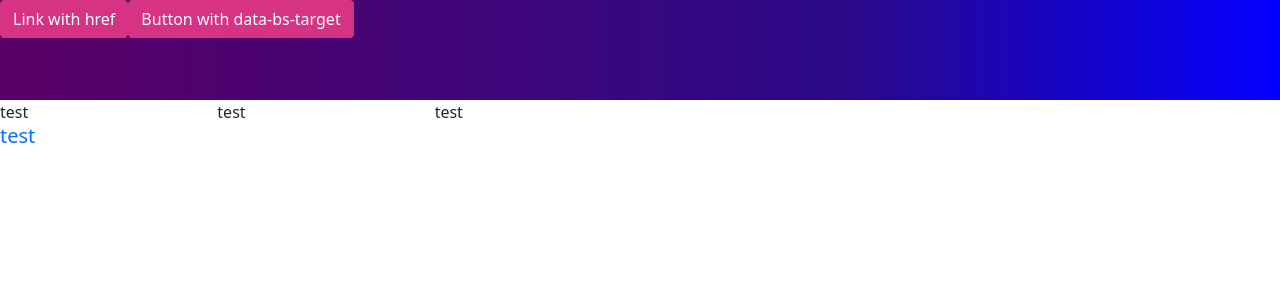
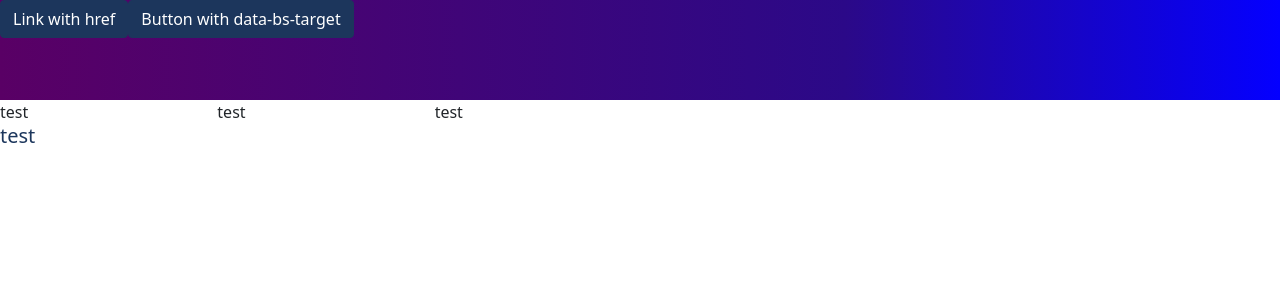
Before and after one commit to royal45mts/serius_building_web, a Next.js app: page / in a window 1280 px wide. Shown: the top 300 px of the page. Built offline with nearby package versions, Linux system fonts and the light colour scheme; no server answers.

Commit message:
update: color

```diff
--- a/styles/scss/color.module.scss
+++ b/styles/scss/color.module.scss
@@ -1,100 +1,12 @@
 // Custom.scss
-
-// Option A: Include all of Bootstrap
-
-// Include any default variable overrides here (though functions won't be available)
-
-// Then add additional custom code here
-// 5. Add additional custom code here
-// Custom.scss
-// Option B: Include parts of Bootstrap
-
-// 1. Include functions first (so you can manipulate colors, SVGs, calc, etc)
-@import "~bootstrap/scss/functions";
-
-// 2. Include any default variable overrides here
-
-// 3. Include remainder of required Bootstrap stylesheets
-@import "~bootstrap/scss/variables";
-@import "~bootstrap/scss/mixins";
-
-// 4. Include any optional Bootstrap components as you like
-@import "~bootstrap/scss/root";
-@import "~bootstrap/scss/reboot";
-@import "~bootstrap/scss/type";
-@import "~bootstrap/scss/images";
-@import "~bootstrap/scss/containers";
-@import "~bootstrap/scss/grid";
-
-// 5. Add additional custom code here
-:root {
-  --bs-blue: #0d6efd;
-  --bs-indigo: #6610f2;
-  --bs-purple: #6f42c1;
-  --bs-pink: #d63384;
-  --bs-red: #dc3545;
-  --bs-orange: #fd7e14;
-  --bs-yellow: #ffc107;
-  --bs-green: #198754;
-  --bs-teal: #20c997;
-  --bs-cyan: #0dcaf0;
-  --bs-white: #fff;
-  --bs-gray: #6c757d;
-  --bs-gray-dark: #343a40;
-  --bs-gray-100: #f8f9fa;
-  --bs-gray-200: #e9ecef;
-  --bs-gray-300: #dee2e6;
-  --bs-gray-400: #ced4da;
-  --bs-gray-500: #adb5bd;
-  --bs-gray-600: #6c757d;
-  --bs-gray-700: #495057;
-  --bs-gray-800: #343a40;
-  --bs-gray-900: #212529;
-  --bs-primary: #0d6efd;
-  --bs-secondary: #6c757d;
-  --bs-success: #198754;
-  --bs-info: #0dcaf0;
-  --bs-warning: #ffc107;
-  --bs-danger: #dc3545;
-  --bs-light: #f8f9fa;
-  --bs-dark: #212529;
-  --bs-primary-rgb: 222, 222, 222;
-  --bs-secondary-rgb: 108, 117, 125;
-  --bs-success-rgb: 25, 135, 84;
-  --bs-info-rgb: 13, 202, 240;
-  --bs-warning-rgb: 255, 193, 7;
-  --bs-danger-rgb: 220, 53, 69;
-  --bs-light-rgb: 248, 249, 250;
-  --bs-dark-rgb: 33, 37, 41;
-  --bs-white-rgb: 255, 255, 255;
-  --bs-black-rgb: 0, 0, 0;
-  --bs-body-rgb: 33, 37, 41;
-  --bs-font-sans-serif: system-ui, -apple-system, "Segoe UI", Roboto,
-    "Helvetica Neue", Arial, "Noto Sans", "Liberation Sans", sans-serif,
-    "Apple Color Emoji", "Segoe UI Emoji", "Segoe UI Symbol", "Noto Color Emoji";
-  --bs-font-monospace: SFMono-Regular, Menlo, Monaco, Consolas,
-    "Liberation Mono", "Courier New", monospace;
-  --bs-gradient: linear-gradient(
-    180deg,
-    rgba(255, 255, 255, 0.15),
-    rgba(255, 255, 255, 0)
-  );
-  --bs-body-font-family: var(--bs-font-sans-serif);
-  --bs-body-font-size: 1rem;
-  --bs-body-font-weight: 400;
-  --bs-body-line-height: 1.5;
-  --bs-body-color: #212529;
-  --bs-body-bg: #fff;
-}
 $theme-colors: (
-  "primary": $pink-500,
-  "secondary": $secondary,
-  "success": $success,
-  "info": $info,
-  "warning": $warning,
-  "danger": $danger,
-  "light": $light,
-  "dark": $dark,
+  "primary": #1c365c,
+  "secondary": #242d90,
+  "success": #9e3535,
+  "info": #47682c,
+  "warning": #0e4f58,
+  "danger": #782626,
+  "light": #ffff,
+  "dark": #383131,
 );
-// final
 @import "~bootstrap/scss/bootstrap";
```
